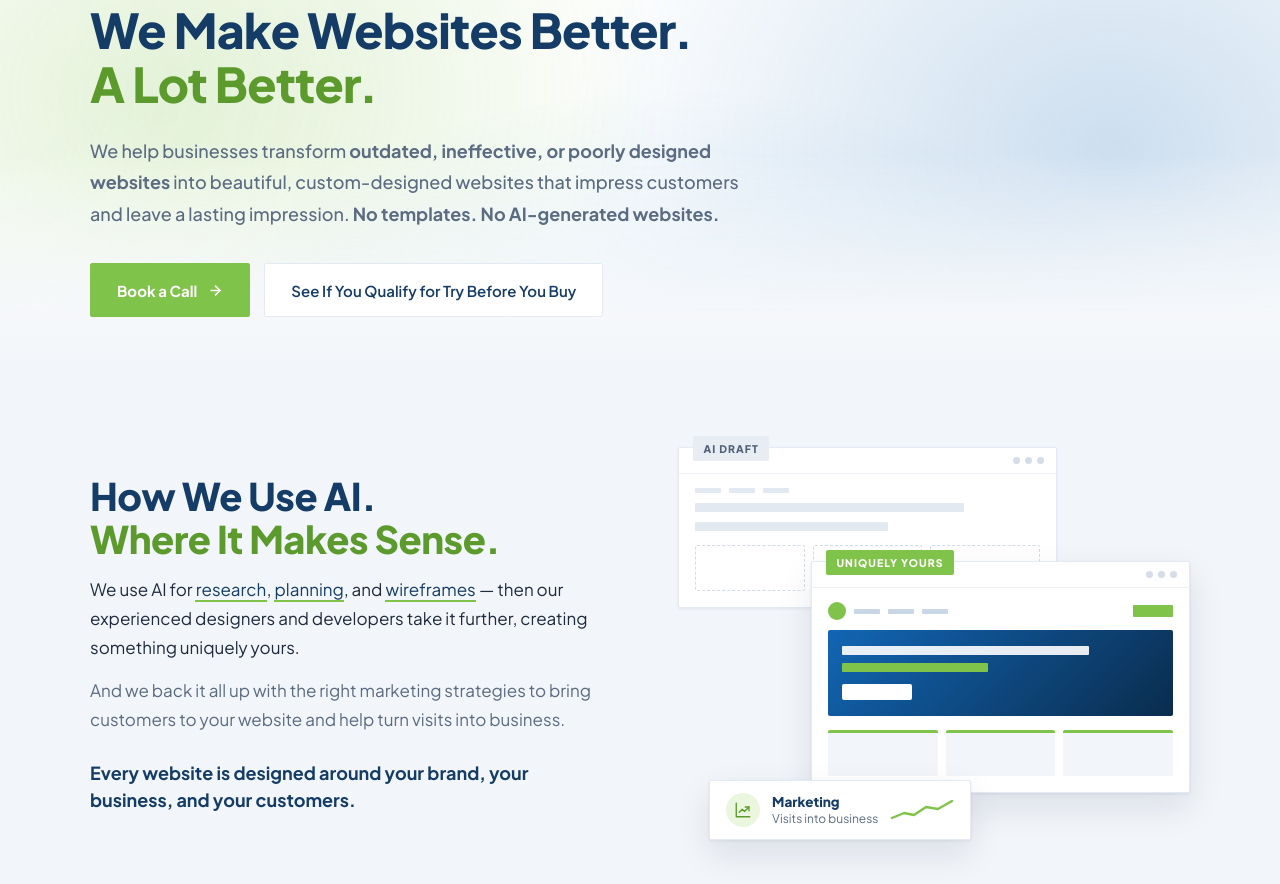
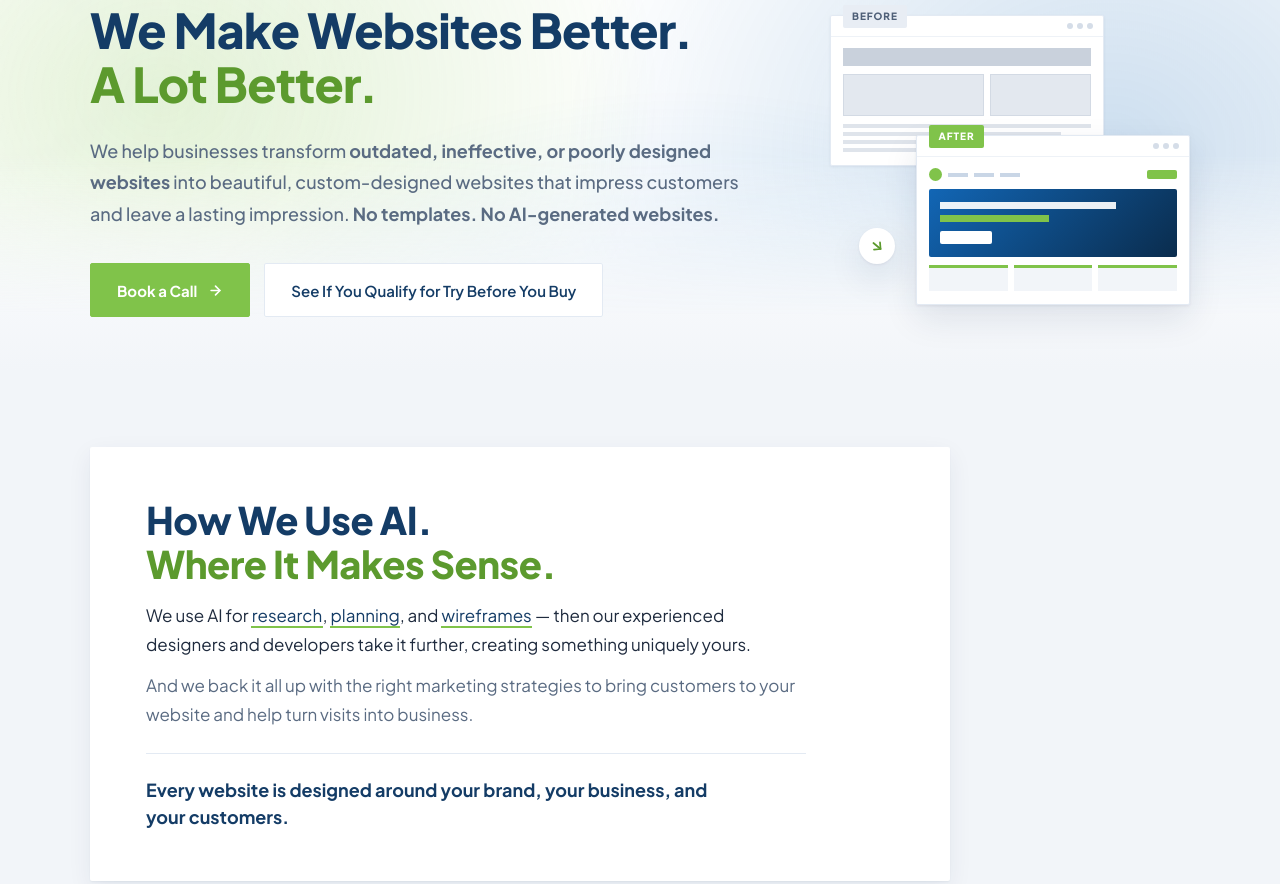
Before and after one commit to imageworksc/we-make-websites-better, a plain HTML site: page index.html in a window 1280 px wide. Shown: the part 195-1079 px from the top of the page. Drawn offline with Linux system fonts and the light colour scheme.

Commit message:
How We Use AI as a single card; small before/after graphic in the hero

```diff
--- a/css/page.css
+++ b/css/page.css
@@ -8,7 +8,7 @@
      1. Base and text measure
      2. Hero
      3. Slim sections (shared head and closing row)
-        How We Use AI
+        How We Use AI (card)
      4. Your Business Deserves
      5. AI Is a Great Tool
      6. Try Before You Buy
@@ -74,6 +74,126 @@ html:has(#wm-main) { scroll-behavior: smooth; }
 
 .wm-hero .wm-hero-sub { max-width: 60ch; }
 
+/* copy on the left, a small before/after on the right */
+.wm-hero-grid {
+  display: grid;
+  grid-template-columns: minmax(0, 1fr) minmax(0, 360px);
+  gap: clamp(32px, 5vw, 72px);
+  align-items: center;
+}
+
+.wm-hviz {
+  position: relative;
+  width: 100%;
+  aspect-ratio: 360 / 290;
+}
+
+.wm-hviz i,
+.wm-hviz b,
+.wm-hviz u { display: block; }
+
+.wm-hviz__win {
+  position: absolute;
+  width: 76%;
+  background: var(--wm-white);
+  border: 1px solid var(--wm-border);
+  border-radius: var(--wm-r);
+}
+
+.wm-hviz__win--old { top: 0; left: 0; box-shadow: var(--wm-shadow-flat); }
+
+.wm-hviz__win--new { right: 0; bottom: 0; box-shadow: var(--wm-shadow-card); }
+
+.wm-hviz__tag {
+  position: absolute;
+  top: -11px;
+  left: 12px;
+  padding: 3px 9px;
+  border-radius: var(--wm-r);
+  background: var(--wm-grey-soft);
+  color: var(--wm-grey-ink);
+  font-size: 10px;
+  font-weight: 800;
+  letter-spacing: .1em;
+  text-transform: uppercase;
+}
+
+.wm-hviz__tag--new { background: var(--wm-green); color: var(--wm-white); }
+
+.wm-hviz__bar {
+  display: flex;
+  justify-content: flex-end;
+  gap: 4px;
+  padding: 7px 10px;
+  border-bottom: 1px solid var(--wm-border-soft);
+}
+
+.wm-hviz__bar i { width: 6px; height: 6px; border-radius: 50%; background: #d5dde8; }
+
+.wm-hviz__page { display: flex; flex-direction: column; gap: 8px; padding: 11px 12px 13px; }
+
+/* before: a grey bar of a header, two boxes crowded together, small text */
+.wm-hviz__head { display: block; height: 18px; background: #c9d1dc; }
+
+.wm-hviz__row { display: grid; grid-template-columns: 1.4fr 1fr; gap: 6px; }
+
+.wm-hviz__row i { height: 42px; background: #e3e8ef; border: 1px solid #d3dae4; }
+
+.wm-hviz__lines { display: flex; flex-direction: column; gap: 4px; }
+
+.wm-hviz__lines i { height: 4px; background: #dfe4eb; }
+
+.wm-hviz__lines i:nth-child(2) { width: 88%; }
+
+.wm-hviz__lines i:nth-child(3) { width: 94%; }
+
+.wm-hviz__lines i:nth-child(4) { width: 60%; }
+
+/* after: a clean nav, the brand hero with a call, three tidy cards */
+.wm-hviz__nav { display: flex; align-items: center; gap: 6px; }
+
+.wm-hviz__nav b { width: 13px; height: 13px; border-radius: 50%; background: var(--wm-green); }
+
+.wm-hviz__nav i { width: 20px; height: 4px; background: #c9d6e6; }
+
+.wm-hviz__nav u { width: 30px; height: 9px; margin-left: auto; border-radius: var(--wm-r); background: var(--wm-green); }
+
+.wm-hviz__hero {
+  display: flex;
+  flex-direction: column;
+  gap: 6px;
+  padding: 13px 11px;
+  border-radius: var(--wm-r);
+  background: linear-gradient(135deg, var(--wm-blue), var(--wm-navy-deep));
+}
+
+.wm-hviz__h1 { width: 78%; height: 7px; background: rgba(255, 255, 255, .92); }
+
+.wm-hviz__h2 { width: 48%; height: 7px; background: var(--wm-green); }
+
+.wm-hviz__btn { width: 52px; height: 13px; margin-top: 3px; border-radius: var(--wm-r); background: var(--wm-white); }
+
+.wm-hviz__tiles { display: grid; grid-template-columns: repeat(3, minmax(0, 1fr)); gap: 6px; }
+
+.wm-hviz__tiles i { height: 26px; border-top: 3px solid var(--wm-green); background: var(--wm-band-tint); }
+
+/* the turn from one to the other */
+.wm-hviz__arrow {
+  position: absolute;
+  left: 8%;
+  bottom: 14%;
+  display: grid;
+  place-items: center;
+  width: 36px;
+  height: 36px;
+  border-radius: 50%;
+  background: var(--wm-white);
+  box-shadow: var(--wm-shadow-card);
+  color: var(--wm-green-ink);
+}
+
+.wm-hviz__arrow svg { width: 16px; height: 16px; transform: rotate(40deg); }
+
 /* 3. Slim sections
    --------------------------------------------------------------------------
    Shorter bands, the title stacked over its paragraph, and a closing row. */
@@ -124,187 +244,35 @@ html:has(#wm-main) { scroll-behavior: smooth; }
 
 .wm-slim-foot--stack > p { flex: none; }
 
-/* How We Use AI: no card. Copy on the left, and on the right the same idea
-   drawn: a grey AI draft, the brand-colour version our team builds over it,
-   and a marketing card turning visits into business. */
+/* How We Use AI: one white card on the tint, the copy inside. Same card as
+   the marketing services (no border, soft shadow), so the page keeps one
+   card language. */
+.wm-ai-card {
+  max-width: 860px;
+  padding: clamp(28px, 4vw, 52px) clamp(24px, 4.4vw, 56px);
+  background: var(--wm-white);
+  border-radius: var(--wm-r);
+  box-shadow: 0 1px 2px rgba(20, 40, 80, .05), 0 8px 24px rgba(20, 40, 80, .07);
+}
 
-.wm-ai-grid {
-  display: grid;
-  grid-template-columns: minmax(0, 1fr) minmax(0, 1fr);
-  gap: clamp(36px, 6vw, 88px);
-  align-items: center;
-}
+.wm-ai-card .wm-sec-title { margin: 0 0 16px; }
+
+.wm-ai-card .wm-lead { margin: 0; font-size: 17px; line-height: 1.7; }
+
+.wm-ai-card .wm-lead + .wm-lead { margin-top: 12px; }
 
 #wm-main .wm-ai-lead { color: var(--wm-ink); }
 
 .wm-ai-close {
-  margin: 26px 0 0;
+  margin: 24px 0 0;
+  padding-top: 22px;
+  border-top: 1px solid var(--wm-border);
   font-size: 18px;
   font-weight: 700;
   line-height: 1.5;
   color: var(--wm-navy);
 }
 
-.wm-ai-viz {
-  position: relative;
-  width: 100%;
-  max-width: 520px;
-  aspect-ratio: 520 / 400;
-  justify-self: end;
-}
-
-.wm-ai-viz i,
-.wm-ai-viz b,
-.wm-ai-viz u { display: block; }
-
-/* the two windows */
-
-.wm-ai-viz__win {
-  position: absolute;
-  width: 74%;
-  background: var(--wm-white);
-  border: 1px solid var(--wm-border);
-  border-radius: var(--wm-r);
-}
-
-.wm-ai-viz__win--draft {
-  top: 0;
-  left: 0;
-  box-shadow: var(--wm-shadow-flat);
-}
-
-.wm-ai-viz__win--final {
-  right: 0;
-  bottom: 12%;
-  box-shadow: var(--wm-shadow-card);
-}
-
-.wm-ai-viz__tag {
-  position: absolute;
-  top: -12px;
-  left: 14px;
-  padding: 4px 10px;
-  border-radius: var(--wm-r);
-  background: var(--wm-grey-soft);
-  color: var(--wm-grey-ink);
-  font-size: 10.5px;
-  font-weight: 800;
-  letter-spacing: .1em;
-  text-transform: uppercase;
-}
-
-.wm-ai-viz__tag--team { background: var(--wm-green); color: var(--wm-white); }
-
-.wm-ai-viz__bar {
-  display: flex;
-  justify-content: flex-end;
-  gap: 5px;
-  padding: 9px 12px;
-  border-bottom: 1px solid var(--wm-border-soft);
-}
-
-.wm-ai-viz__bar i { width: 7px; height: 7px; border-radius: 50%; background: #d5dde8; }
-
-.wm-ai-viz__page {
-  display: flex;
-  flex-direction: column;
-  gap: 10px;
-  padding: 14px 16px 16px;
-}
-
-.wm-ai-viz__nav { display: flex; align-items: center; gap: 8px; }
-
-.wm-ai-viz__nav i { width: 26px; height: 5px; border-radius: 1px; background: #e3e9f1; }
-
-.wm-ai-viz__line { display: block; height: 9px; border-radius: 1px; background: #e3e9f1; }
-
-.wm-ai-viz__line--l { width: 78%; }
-
-.wm-ai-viz__line--m { width: 56%; }
-
-.wm-ai-viz__tiles {
-  display: grid;
-  grid-template-columns: repeat(3, minmax(0, 1fr));
-  gap: 8px;
-  margin-top: 4px;
-}
-
-.wm-ai-viz__tiles i {
-  height: 46px;
-  border: 1px dashed #d2dbe7;
-  border-radius: var(--wm-r);
-}
-
-/* the finished page: the same skeleton, in brand colour */
-
-.wm-ai-viz__win--final .wm-ai-viz__nav b { width: 18px; height: 18px; border-radius: 50%; background: var(--wm-green); }
-
-.wm-ai-viz__win--final .wm-ai-viz__nav i { background: #c9d6e6; }
-
-.wm-ai-viz__win--final .wm-ai-viz__nav u { width: 40px; height: 12px; margin-left: auto; border-radius: 1px; background: var(--wm-green); }
-
-.wm-ai-viz__hero {
-  display: flex;
-  flex-direction: column;
-  gap: 8px;
-  padding: 16px 14px;
-  border-radius: var(--wm-r);
-  background: linear-gradient(135deg, var(--wm-blue), var(--wm-navy-deep));
-}
-
-.wm-ai-viz__hero .wm-ai-viz__line { background: rgba(255, 255, 255, .9); }
-
-.wm-ai-viz__hero .wm-ai-viz__line--accent { width: 46%; background: var(--wm-green); }
-
-.wm-ai-viz__btn { display: block; width: 70px; height: 16px; margin-top: 4px; border-radius: var(--wm-r); background: var(--wm-white); }
-
-.wm-ai-viz__win--final .wm-ai-viz__tiles i {
-  border: 0;
-  border-top: 3px solid var(--wm-green);
-  background: var(--wm-band-tint);
-}
-
-/* marketing: visits into business */
-
-.wm-ai-viz__mkt {
-  position: absolute;
-  left: 6%;
-  bottom: 0;
-  display: flex;
-  align-items: center;
-  gap: 12px;
-  padding: 12px 16px;
-  background: var(--wm-white);
-  border: 1px solid var(--wm-border);
-  border-radius: var(--wm-r);
-  box-shadow: var(--wm-shadow-card);
-}
-
-.wm-ai-viz__mkt-ic {
-  display: grid;
-  place-items: center;
-  width: 34px;
-  height: 34px;
-  border-radius: 50%;
-  background: var(--wm-chip-green);
-  color: var(--wm-green-ink);
-}
-
-.wm-ai-viz__mkt-ic svg { width: 18px; height: 18px; }
-
-.wm-ai-viz__mkt-txt { display: flex; flex-direction: column; font-size: 12px; line-height: 1.35; color: var(--wm-muted); }
-
-.wm-ai-viz__mkt-txt b { font-size: 13.5px; font-weight: 800; color: var(--wm-navy); }
-
-.wm-ai-viz__spark { width: 64px; height: 24px; }
-
-.wm-ai-viz__spark polyline {
-  fill: none;
-  stroke: var(--wm-green);
-  stroke-width: 2.4;
-  stroke-linecap: round;
-  stroke-linejoin: round;
-}
 
 /* 4. Your Business Deserves
    --------------------------------------------------------------------------
@@ -887,12 +855,12 @@ html:has(#wm-main) { scroll-behavior: smooth; }
   #wm-main .wm-svc li:nth-child(n+5) { grid-column: span 6; }
   #wm-main .wm-svc li:last-child { grid-column: 1 / -1; }
 
-  .wm-ai-grid { grid-template-columns: minmax(0, 1fr); gap: 40px; }
-  .wm-ai-viz { justify-self: start; }
   .wm-contact { grid-template-columns: minmax(0, 1fr); }
 }
 
 @media (max-width: 900px) {
+  .wm-hero-grid { grid-template-columns: minmax(0, 1fr); }
+  .wm-hviz { max-width: 340px; margin-top: 8px; }
   .wm-br-d { display: none; }
 }
 
--- a/css/styles.css
+++ b/css/styles.css
@@ -574,6 +574,7 @@ html:has(#wm-main):not([data-anim="on"]) .wm-hl { background-size: 100% 2px; }
       animation: wm-hero-in .8s var(--wm-ease) .34s backwards;
 
 
+
     }
   }
 }
@@ -608,6 +609,7 @@ html:has(#wm-main):not([data-anim="on"]) .wm-hl { background-size: 100% 2px; }
     animation-iteration-count: 1 !important;
     transition-duration: .01ms !important;
     scroll-behavior: auto !important;
+
 
 
   }
--- a/index.html
+++ b/index.html
@@ -6,9 +6,9 @@
 <title>We Make Websites Better. A Lot Better. | ImageWorks Creative</title>
 <meta name="description" content="Custom web design and digital marketing since 1997. No templates. No AI-generated websites. Ask about Try Before You Buy.">
 <meta name="theme-color" content="#143c66">
-<link rel="stylesheet" href="css/styles.css?v=31">
+<link rel="stylesheet" href="css/styles.css?v=32">
 <link rel="stylesheet" href="css/chrome.css?v=30">
-<link rel="stylesheet" href="css/page.css?v=51">
+<link rel="stylesheet" href="css/page.css?v=53">
 </head>
 <body>
 <a class="wm-skip-to-content" href="#wm-main">Skip to content</a>
@@ -107,7 +107,7 @@
       <span class="wm-hero-wash__b"></span>
       <span class="wm-hero-wash__s"></span>
     </div>
-    <div class="wm-wrap wm-hero-inner">
+    <div class="wm-wrap wm-hero-inner wm-hero-grid">
       <div class="wm-hero-main">
         <h1 id="hero-title">We Make Websites Better.<br><span class="wm-accent">A Lot Better.</span></h1>
         <p class="wm-hero-sub">We help businesses transform <strong>outdated, ineffective, or poorly designed websites</strong> into beautiful, custom-designed websites that impress customers and leave a lasting impression. <strong>No templates. No AI-generated websites.</strong></p>
@@ -116,55 +116,45 @@
           <a class="wm-btn wm-btn--quiet" href="#tbyb">See If You Qualify for Try Before You Buy</a>
         </div>
       </div>
+
+      <!-- The headline drawn: an outdated site, and the same site made better
+           over it. Small and decorative; the copy carries the meaning. -->
+      <div class="wm-hviz" aria-hidden="true">
+        <div class="wm-hviz__win wm-hviz__win--old">
+          <span class="wm-hviz__tag">Before</span>
+          <div class="wm-hviz__bar"><i></i><i></i><i></i></div>
+          <div class="wm-hviz__page">
+            <span class="wm-hviz__head"></span>
+            <span class="wm-hviz__row"><i></i><i></i></span>
+            <span class="wm-hviz__lines"><i></i><i></i><i></i><i></i></span>
+          </div>
+        </div>
+        <div class="wm-hviz__win wm-hviz__win--new">
+          <span class="wm-hviz__tag wm-hviz__tag--new">After</span>
+          <div class="wm-hviz__bar"><i></i><i></i><i></i></div>
+          <div class="wm-hviz__page">
+            <span class="wm-hviz__nav"><b></b><i></i><i></i><i></i><u></u></span>
+            <span class="wm-hviz__hero">
+              <i class="wm-hviz__h1"></i>
+              <i class="wm-hviz__h2"></i>
+              <i class="wm-hviz__btn"></i>
+            </span>
+            <span class="wm-hviz__tiles"><i></i><i></i><i></i></span>
+          </div>
+        </div>
+        <span class="wm-hviz__arrow"><svg><use href="#i-arrow"/></svg></span>
+      </div>
     </div>
   </section>
 
-  <!-- 2 · HOW WE USE AI (copy on the left, a graphic of the same idea on the right) -->
+  <!-- 2 · HOW WE USE AI (one card with the copy inside, no graphic) -->
   <section class="wm-band wm-band--tint wm-band--slim" aria-labelledby="ai-title">
-    <div class="wm-wrap wm-ai-grid wm-reveal">
-      <div class="wm-ai-copy">
-        <div class="wm-slim-head">
-          <h2 class="wm-sec-title" id="ai-title">How We Use AI. <em>Where It Makes Sense.</em></h2>
-          <p class="wm-lead wm-ai-lead wm-hl-set">We use AI for <span class="wm-hl">research</span>, <span class="wm-hl">planning</span>, and <span class="wm-hl">wireframes</span> — then our experienced designers and developers take it further, creating something uniquely yours.</p>
-          <p class="wm-lead">And we back it all up with the right marketing strategies to bring customers to your website and help turn visits into business.</p>
-        </div>
+    <div class="wm-wrap wm-reveal">
+      <div class="wm-ai-card">
+        <h2 class="wm-sec-title" id="ai-title">How We Use AI. <em>Where It Makes Sense.</em></h2>
+        <p class="wm-lead wm-ai-lead wm-hl-set">We use AI for <span class="wm-hl">research</span>, <span class="wm-hl">planning</span>, and <span class="wm-hl">wireframes</span> — then our experienced designers and developers take it further, creating something uniquely yours.</p>
+        <p class="wm-lead">And we back it all up with the right marketing strategies to bring customers to your website and help turn visits into business.</p>
         <p class="wm-ai-close">Every website is designed around your brand, your business, and your customers.</p>
-      </div>
-
-      <!-- The text as a picture: the AI draft in grey, the version our team
-           builds over it in brand colour, and marketing turning visits into
-           business. Decorative; the copy beside it carries the meaning. -->
-      <div class="wm-ai-viz" aria-hidden="true">
-        <div class="wm-ai-viz__win wm-ai-viz__win--draft">
-          <span class="wm-ai-viz__tag">AI draft</span>
-          <div class="wm-ai-viz__bar"><i></i><i></i><i></i></div>
-          <div class="wm-ai-viz__page">
-            <span class="wm-ai-viz__nav"><i></i><i></i><i></i></span>
-            <span class="wm-ai-viz__line wm-ai-viz__line--l"></span>
-            <span class="wm-ai-viz__line wm-ai-viz__line--m"></span>
-            <span class="wm-ai-viz__tiles"><i></i><i></i><i></i></span>
-          </div>
-        </div>
-
-        <div class="wm-ai-viz__win wm-ai-viz__win--final">
-          <span class="wm-ai-viz__tag wm-ai-viz__tag--team">Uniquely yours</span>
-          <div class="wm-ai-viz__bar"><i></i><i></i><i></i></div>
-          <div class="wm-ai-viz__page">
-            <span class="wm-ai-viz__nav"><b></b><i></i><i></i><i></i><u></u></span>
-            <span class="wm-ai-viz__hero">
-              <span class="wm-ai-viz__line wm-ai-viz__line--l"></span>
-              <span class="wm-ai-viz__line wm-ai-viz__line--accent"></span>
-              <span class="wm-ai-viz__btn"></span>
-            </span>
-            <span class="wm-ai-viz__tiles"><i></i><i></i><i></i></span>
-          </div>
-        </div>
-
-        <div class="wm-ai-viz__mkt">
-          <span class="wm-ai-viz__mkt-ic"><svg><use href="#i-chart"/></svg></span>
-          <span class="wm-ai-viz__mkt-txt"><b>Marketing</b>Visits into business</span>
-          <svg class="wm-ai-viz__spark" viewBox="0 0 64 24"><polyline points="2,20 14,15 24,17 36,9 48,11 62,3"/></svg>
-        </div>
       </div>
     </div>
   </section>
```
